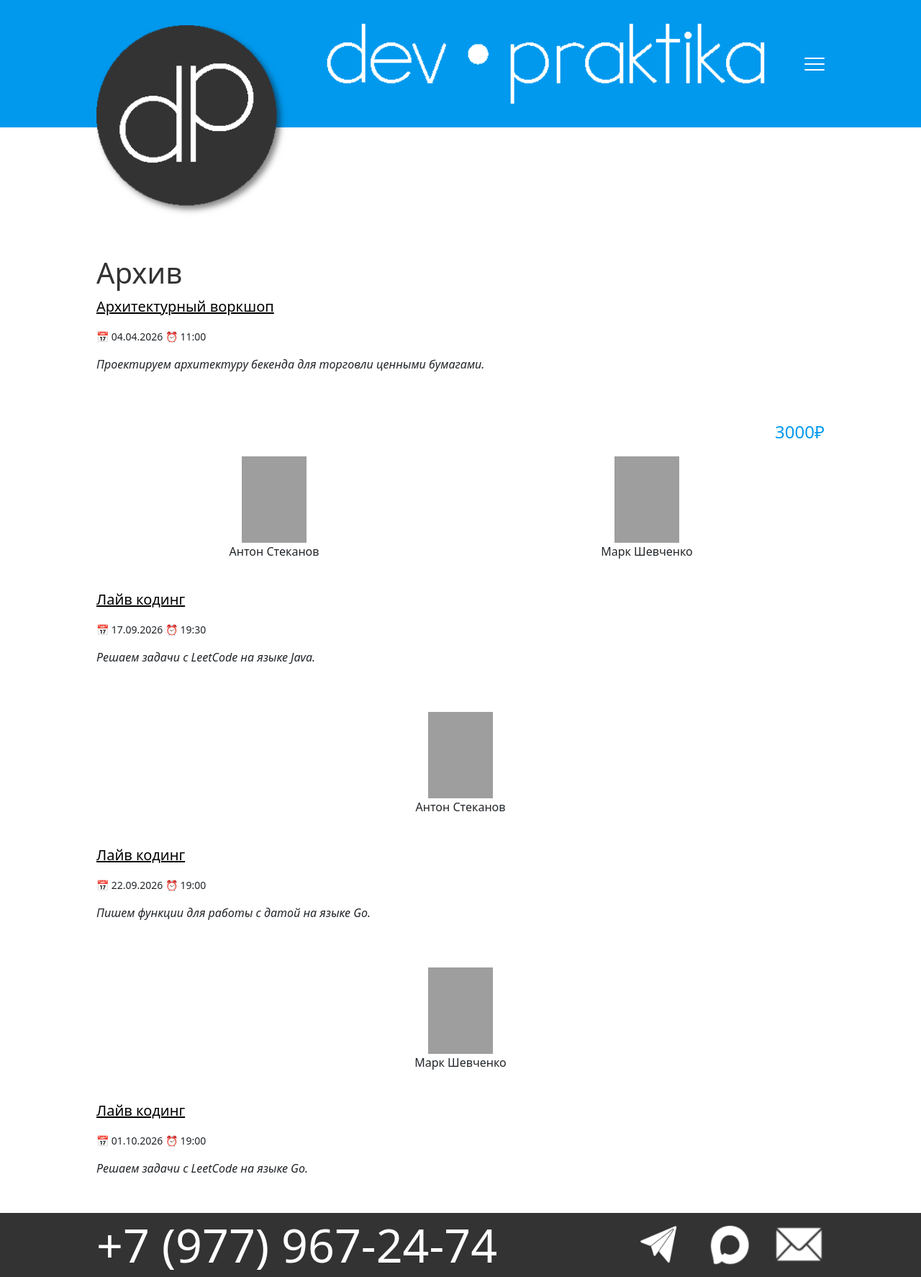
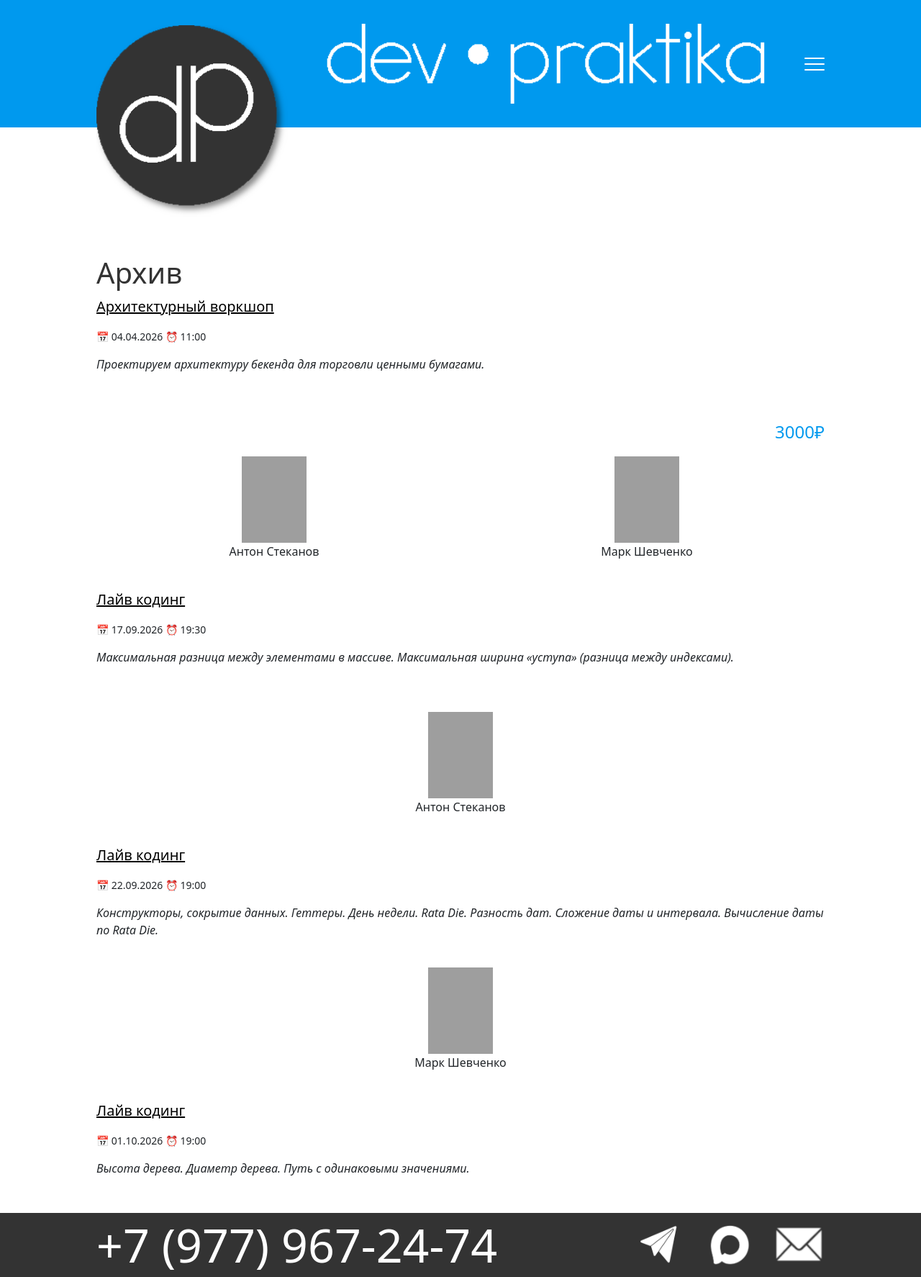
Before and after one commit to devpraktika-ru/devpraktika-ru.github.io, a Jekyll site: the page built from archive/index.md, in a window 1280 px wide, cut to the strip 0-1774 px from the top of the page. Shown: the whole strip at 72% size. Built offline with Jekyll 4.4.1, drawn with Linux system fonts in a browser that asks for light colours; grey boxes are pictures that could not be loaded.

Commit message:
Поменял названия и описания

```diff
--- a/_posts/2026-09-17-live-coding.md
+++ b/_posts/2026-09-17-live-coding.md
@@ -1,9 +1,9 @@
 ---
 date: 2026-09-17T19:30:00+03:00
-title: Online Live Coding, язык Java
+title: Решаем задачи с LeetCode на языке Java
 price: 0
 networkly_id: 6847
-description: Решаем задачи с LeetCode на языке Java.
+description: Максимальная разница между элементами в массиве. Максимальная ширина «уступа» (разница между индексами).
 vkvideo: oid=-241467855&id=456239017&hash=44feac8b28723800&hd=3
 youtube: NdIc9K3A0RQ?si=l3Hl0LI2hW02aFAn
 educators:
--- a/_posts/2026-09-22-live-coding.md
+++ b/_posts/2026-09-22-live-coding.md
@@ -1,11 +1,11 @@
 ---
 date: 2026-09-22T19:00:00+03:00
-title: Online Live Coding, язык Go.
+title: Пишем функции для работы с датой на языке Go
 price: 0
 networkly_id: 6867
 vkvideo: oid=-241467855&id=456239018&hash=4e22b2b17c25b544&hd=3
 youtube: GYXSiz70kvg?si=ObS1kW-07OSR4Tec
-description: Пишем функции для работы с датой на языке Go.
+description: Конструкторы, сокрытие данных. Геттеры. День недели. Rata Die. Разность дат. Сложение даты и интервала. Вычисление даты по Rata Die.
 educators:
   - mark-shevchenko
 ---
--- a/_posts/2026-10-01-live-coding.md
+++ b/_posts/2026-10-01-live-coding.md
@@ -1,9 +1,11 @@
 ---
 date: 2026-10-01T19:00:00+03:00
-title: Online Live Coding, язык Go
+title: Работаем с деревьями на языке Go
 price: 0
 networkly_id: 6887
-description: Решаем задачи с LeetCode на языке Go.
+description: Высота дерева. Диаметр дерева. Путь с одинаковыми значениями.
+vkvideo: oid=-215758020&id=456239146&hash=29ccc571aeaed23e&hd=3
+youtube: UsOf6QMD52s?si=k9czKLeQeqMNoQXd
 educators:
   - anton-stekanov
 ---
@@ -15,5 +17,3 @@ educators:
 
 Пишем на **Go**.
 Ведущий **Антон Стеканов** — опытный Java-разработчик, успевший поработать (а до этого пройти собеседование) в Яндексе, ТБанке и Mail.ru group.
-
-Мероприятие проходит онлайн, ссылка на звонок в Контур.Толке будет доступна после регистрации.
```
